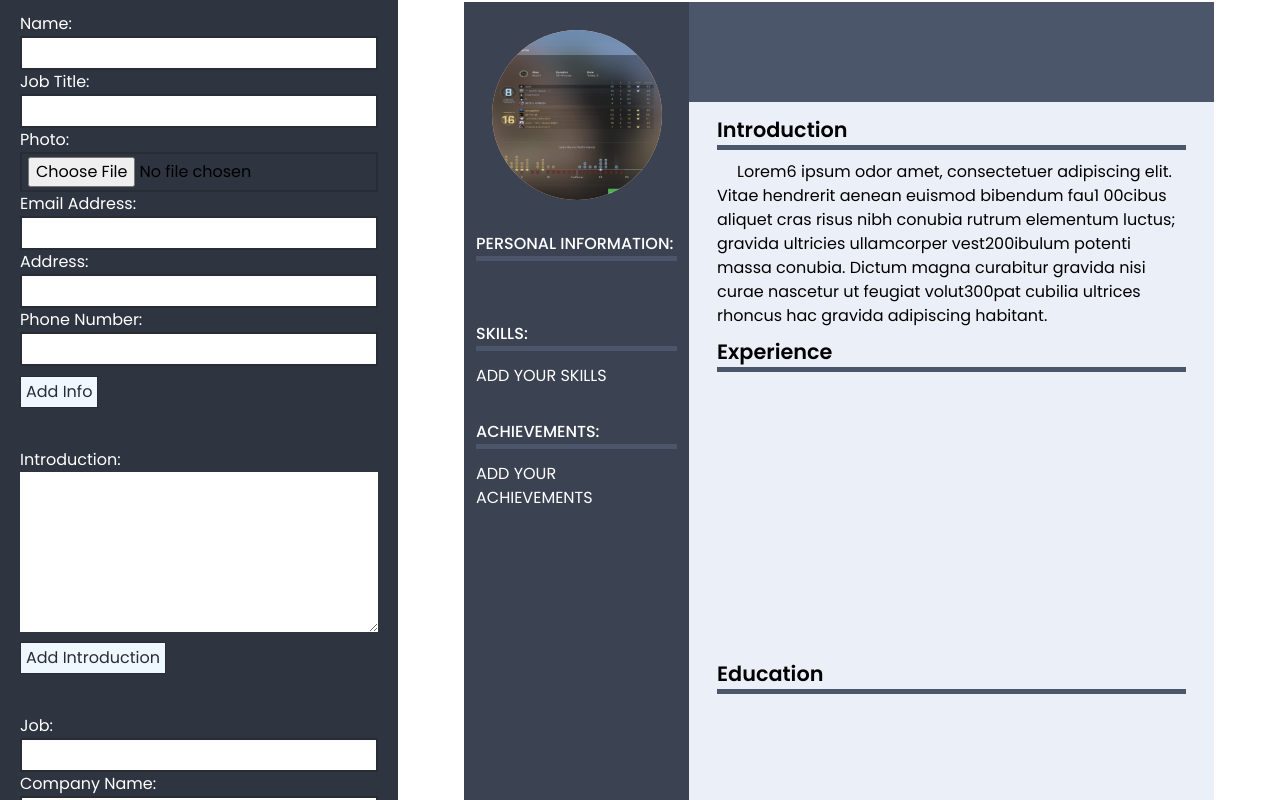
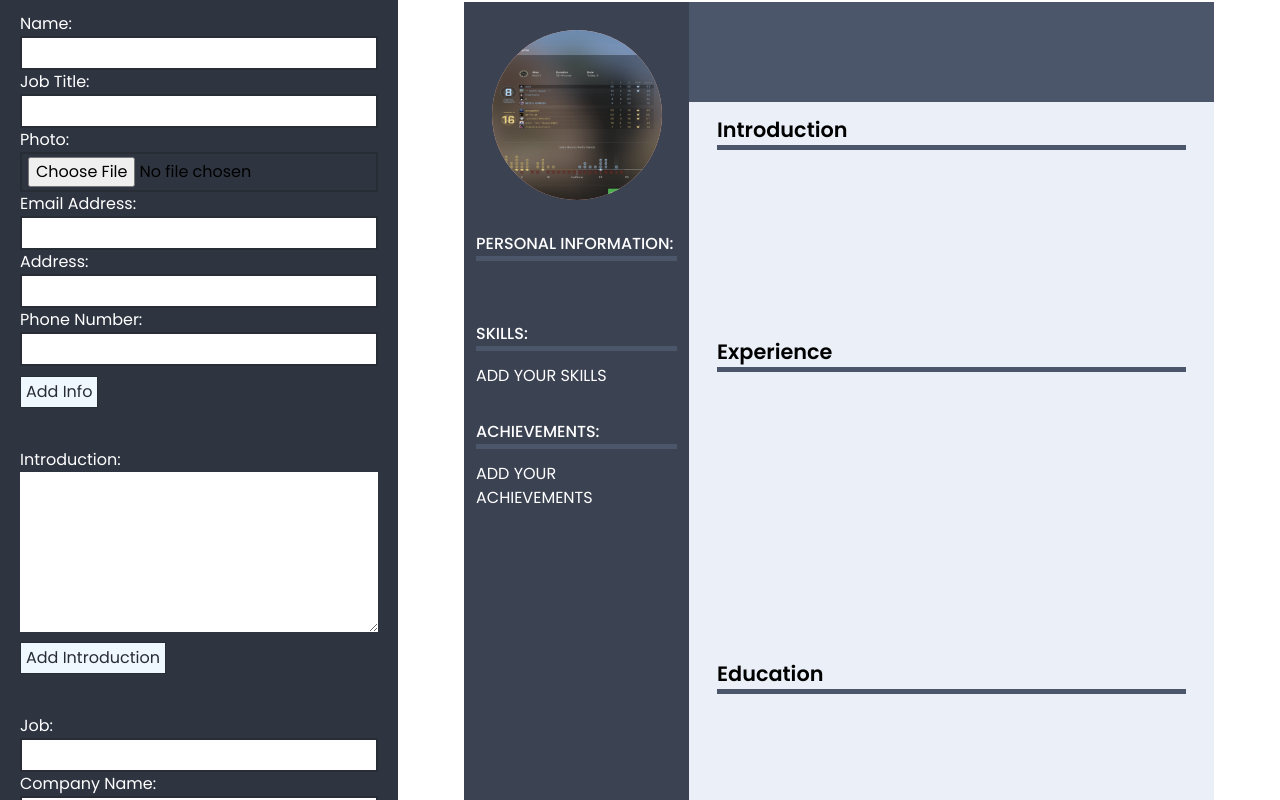
Before and after one commit to Sty6x/cv-application-maker, a React (Create React App) app: page / in a window 1280 px wide. Shown: the top 800 px of the page. Built offline with nearby package versions, Linux system fonts and the light colour scheme.

Commit message:
able to append introduction input to display

```diff
--- a/src/components/introduction-component/introduction.js
+++ b/src/components/introduction-component/introduction.js
@@ -7,13 +7,10 @@ class Introduction extends React.Component {
 
 	render() {
 		return (
-			<div id="introduction-container" className="h-[210px]">
+			<div id="introduction-container" className="h-[210px] min-w-full">
 				<h3 className="main-titles">Introduction</h3>
-				<p className="indent-5">
-					Lorem6 ipsum odor amet, consectetuer adipiscing elit. Vitae hendrerit aenean euismod bibendum
-					fau1 00cibus aliquet cras risus nibh conubia rutrum elementum luctus; gravida ultricies
-					ullamcorper vest200ibulum potenti massa conubia. Dictum magna curabitur gravida nisi curae
-					nascetur ut feugiat volut300pat cubilia ultrices rhoncus hac gravida adipiscing habitant.
+				<p className="whitespace-normal indent-5">
+					{this.props.intro}
 				</p>
 			</div>
 		);
```
